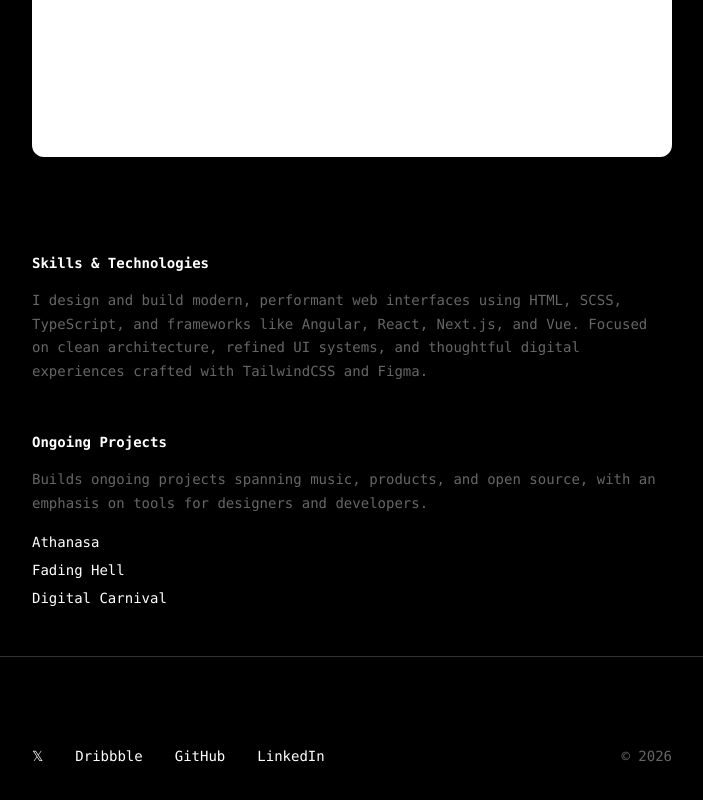
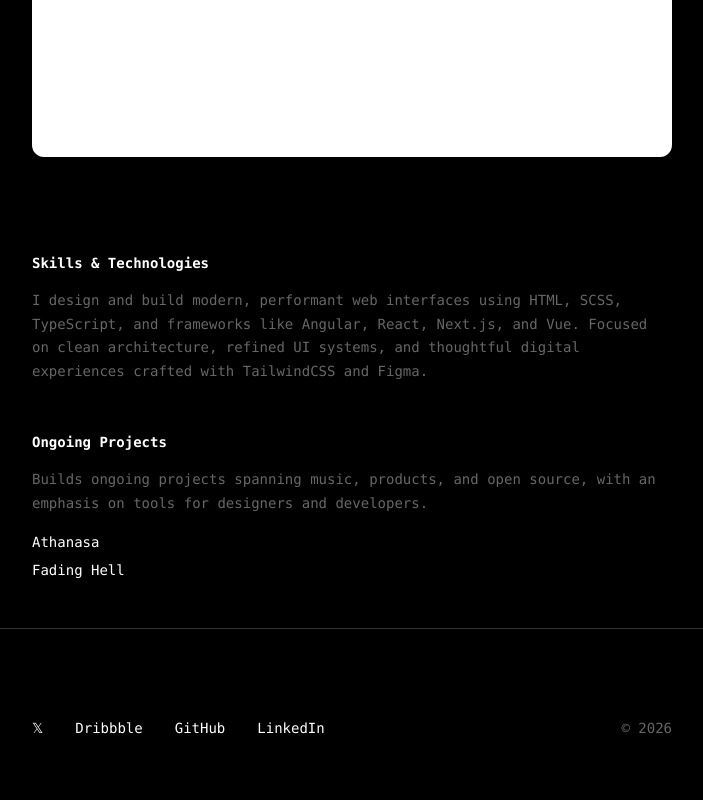
Before and after one commit to andrejkoller/dev-andrejkoller-next, a Next.js app: page / in a window 1280 px wide. Shown: the part 4336-5136 px from the top of the page, without its empty margins (288-991 px from the left). Built offline with nearby package versions, Linux system fonts and the light colour scheme.

Commit message:
Remove Digital Carnival link from project links configuration

```diff
--- a/configs/project-links-config.ts
+++ b/configs/project-links-config.ts
@@ -11,10 +11,4 @@ export const projectLinksConfig = [
     url: "https://linktr.ee/fadinghell",
     isExternal: true,
   },
-  {
-    key: "digitalcarnival",
-    name: "Digital Carnival",
-    url: "https://linktr.ee/digitalcarnival",
-    isExternal: true,
-  },
 ];
```
